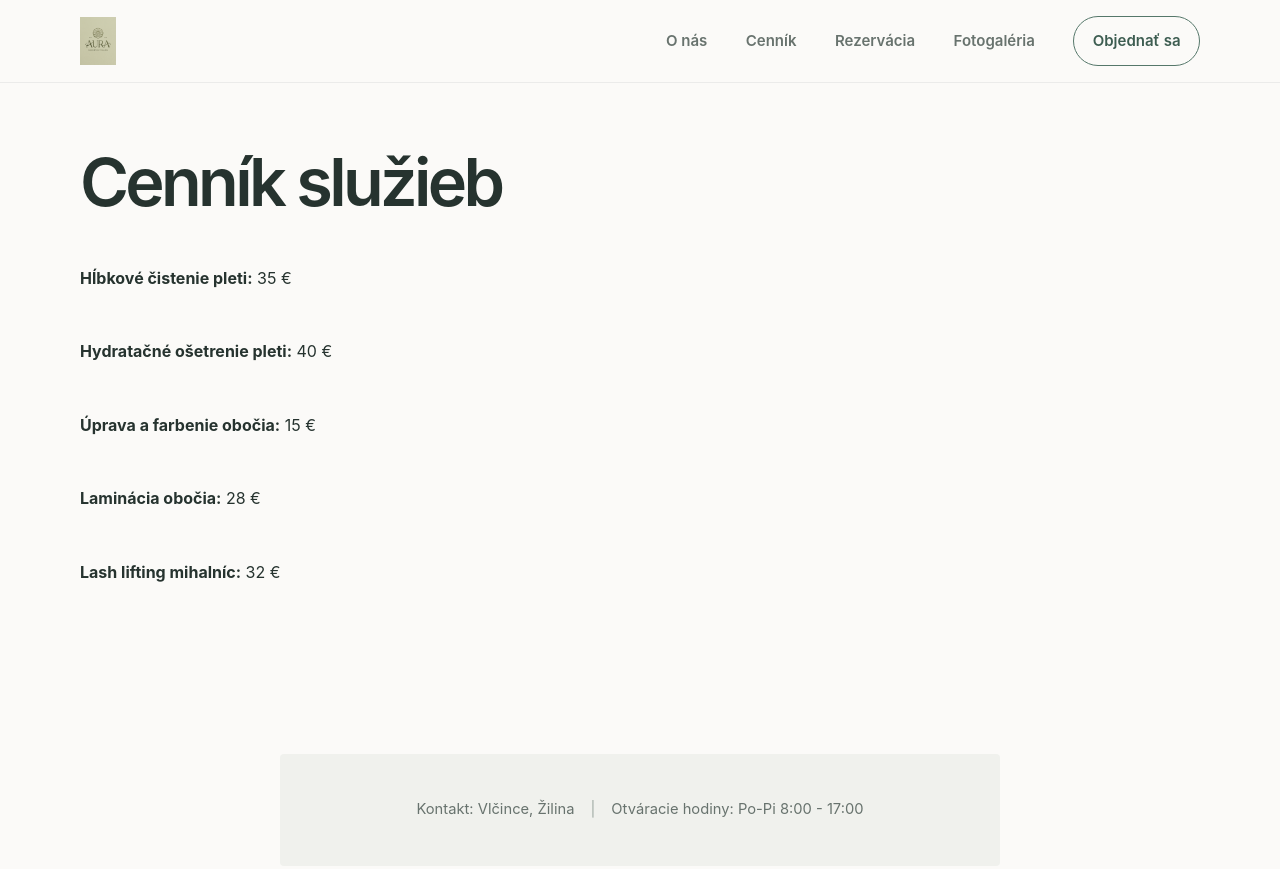
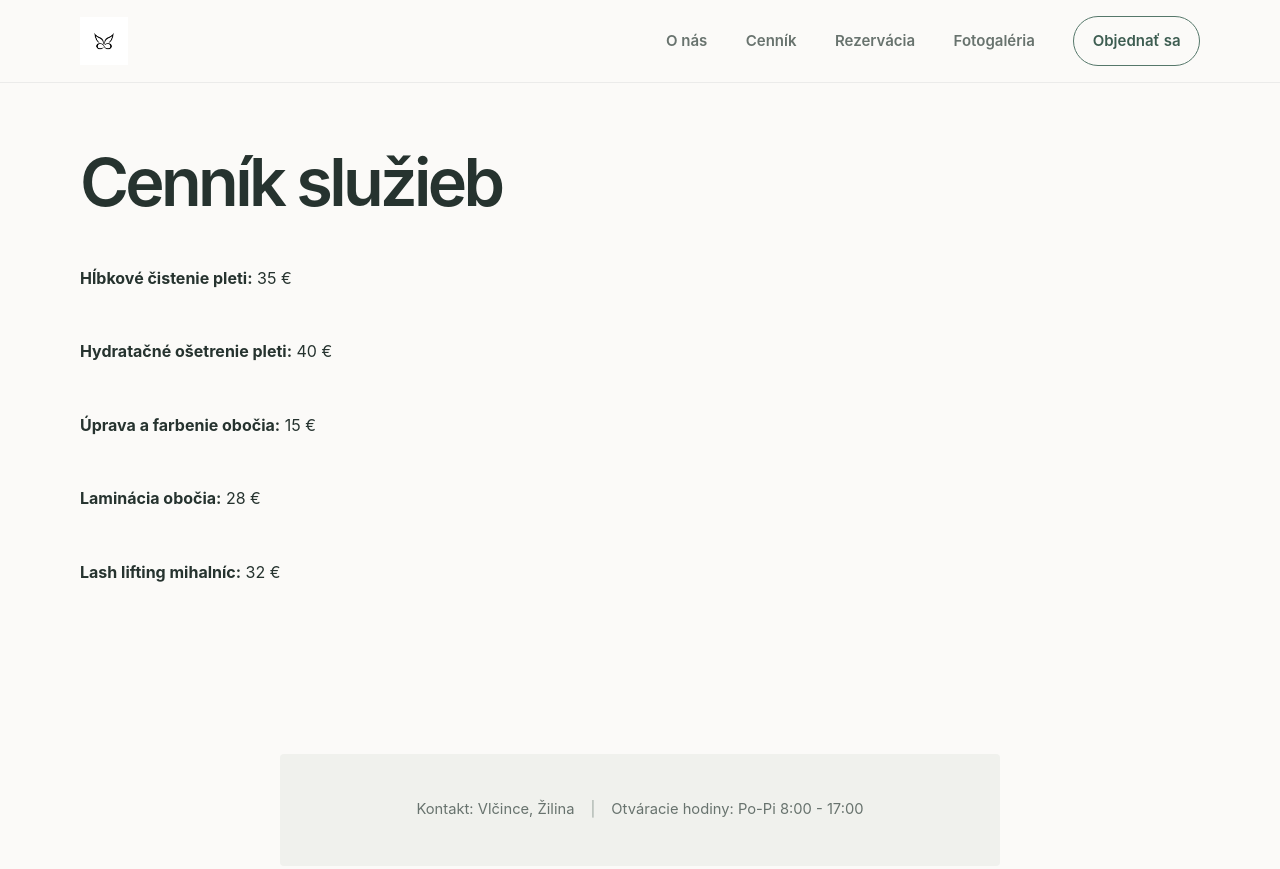
Before and after one commit to pallova9/kozmetick-sal-n, a plain HTML site: page cennik.html in a window 1280 px wide. Drawn offline with Linux system fonts and the light colour scheme.

Commit message:
Update header branding and logo in cennik.html

```diff
--- a/cennik.html
+++ b/cennik.html
@@ -10,8 +10,8 @@
   <body>
     <header class="site-header">
       <div class="container header-inner">
-        <a class="brand" href="index.html" aria-label="AURA — úvodná stránka">
-  <img src="logo.jpg" alt="AURA Kozmetický salón" class="brand-logo" />
+        <a class="brand" href="index.html" aria-label="Kozmetický salón — úvodná stránka">
+  <img src="favicon.jpg" alt="Kozmetický salón" class="brand-logo" />
 </a>
         <button class="menu-toggle" type="button" aria-label="Otvoriť menu" aria-controls="site-nav" aria-expanded="false">
           <span></span><span></span><span></span>
```
